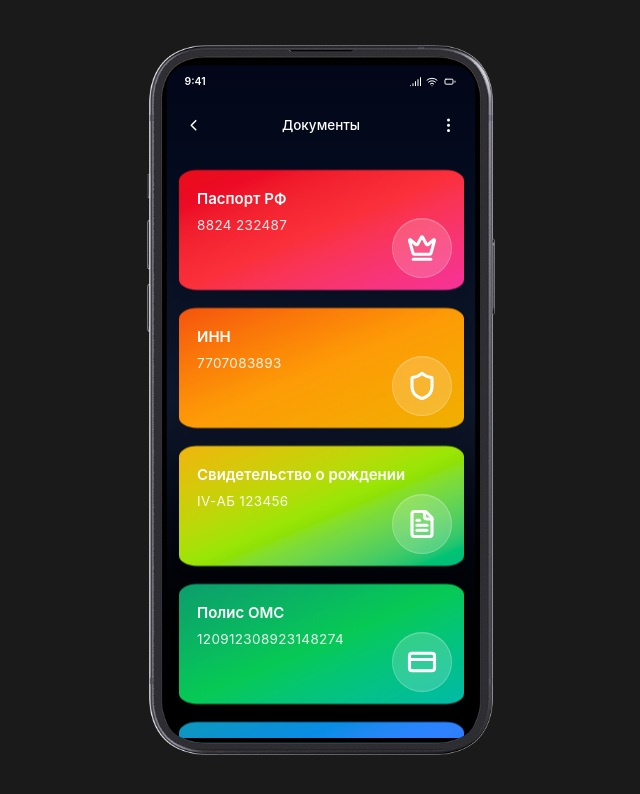
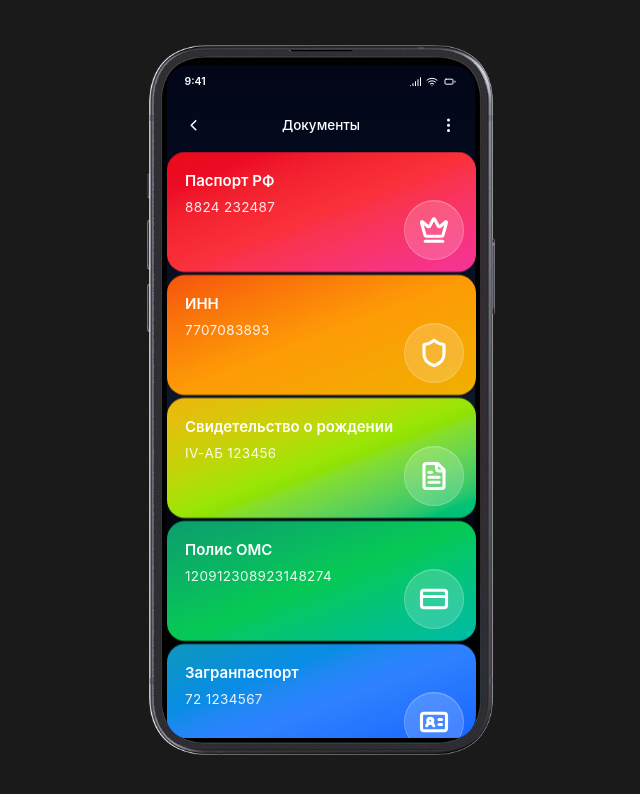
Before and after one commit to Andrei35531/Shot-GOS-uslugi, a React (Vite) app: page / in a window 1280 px wide. Shown: the top 794 px of the page, without its empty margins (319-959 px from the left). Built offline with nearby package versions, Linux system fonts and the light colour scheme.

Commit message:
Поправленные карточки

```diff
--- a/src/app/App.tsx
+++ b/src/app/App.tsx
@@ -6,7 +6,7 @@ import { MobileHeader } from './components/MobileHeader';
 import { StatusBar } from './components/StatusBar';
 
 const PEEK_PX = 28;
-const CARD_GAP = 24;
+const CARD_GAP = 4;
 const CARD_HEIGHT = 160;
 const CARDS_COUNT = 7;
 // Чтобы последняя карточка стояла на top: (n-1)*PEEK_PX как остальные, maxScrollTop не должен превышать эту величину:
@@ -90,8 +90,8 @@ export default function App() {
 
   return (
     <div
-      className="relative w-full h-full min-h-0 flex flex-col overflow-hidden bg-gradient-to-b from-slate-950 via-slate-900 to-black"
-      style={{ width: 412 }}
+      className="relative w-full h-full min-h-0 flex flex-col overflow-hidden bg-gradient-to-b from-slate-950 via-slate-900 to-black box-border"
+      style={{ width: '100%', height: '100%', maxWidth: 412 }}
     >
       {/* Status Bar */}
       <StatusBar />
@@ -106,7 +106,7 @@ export default function App() {
       {/* Карточки друг под другом; при скролле вниз по очереди образуют стак (sticky) */}
       <div
         ref={scrollRef}
-        className="scrollbar-hide flex-1 min-h-0 overflow-y-auto overflow-x-hidden overscroll-contain px-4 py-6 touch-pan-y select-none"
+        className="scrollbar-hide flex flex-col flex-1 min-h-0 min-w-0 w-full overflow-y-auto overflow-x-hidden overscroll-contain px-0 touch-pan-y select-none"
         style={{
           WebkitOverflowScrolling: 'touch',
           cursor: isDragging ? 'grabbing' : 'grab',
@@ -118,7 +118,7 @@ export default function App() {
         onScroll={handleScroll}
       >
         <div
-          className="relative"
+          className="relative min-w-0 max-w-full"
           style={{
             // Нижний отступ по высоте контейнера: последняя карточка не «отлипает» и остаётся на top как остальные
             paddingBottom: bottomPadding,
--- a/src/app/components/DocumentCard.tsx
+++ b/src/app/components/DocumentCard.tsx
@@ -5,18 +5,11 @@ interface DocumentCardProps {
   gradient: string;
 }
 
-const CARD_RADIUS_PX = 24;
-const CORNER_SMOOTHING = 0.6; // 60% — эллиптические углы (smoother corners)
-
 export function DocumentCard({ title, number, icon, gradient }: DocumentCardProps) {
-  const radiusVertical = CARD_RADIUS_PX * CORNER_SMOOTHING;
   return (
     <div
-      className={`relative overflow-hidden p-6 ${gradient} shadow-lg`}
-      style={{
-        minHeight: '160px',
-        borderRadius: `${CARD_RADIUS_PX}px / ${radiusVertical}px`,
-      }}
+      className={`relative overflow-hidden rounded-[24px] p-6 max-w-full box-border ${gradient} shadow-lg`}
+      style={{ minHeight: '160px' }}
     >
       {/* Content */}
       <div className="relative z-10">
```
